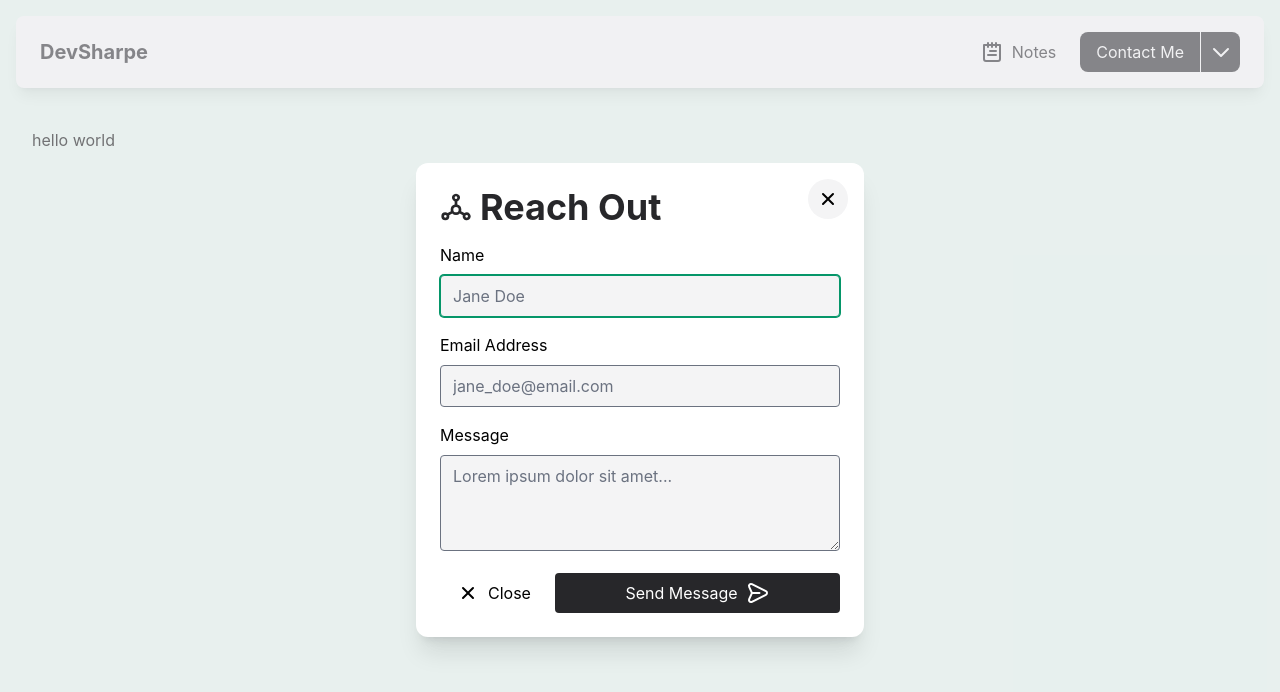
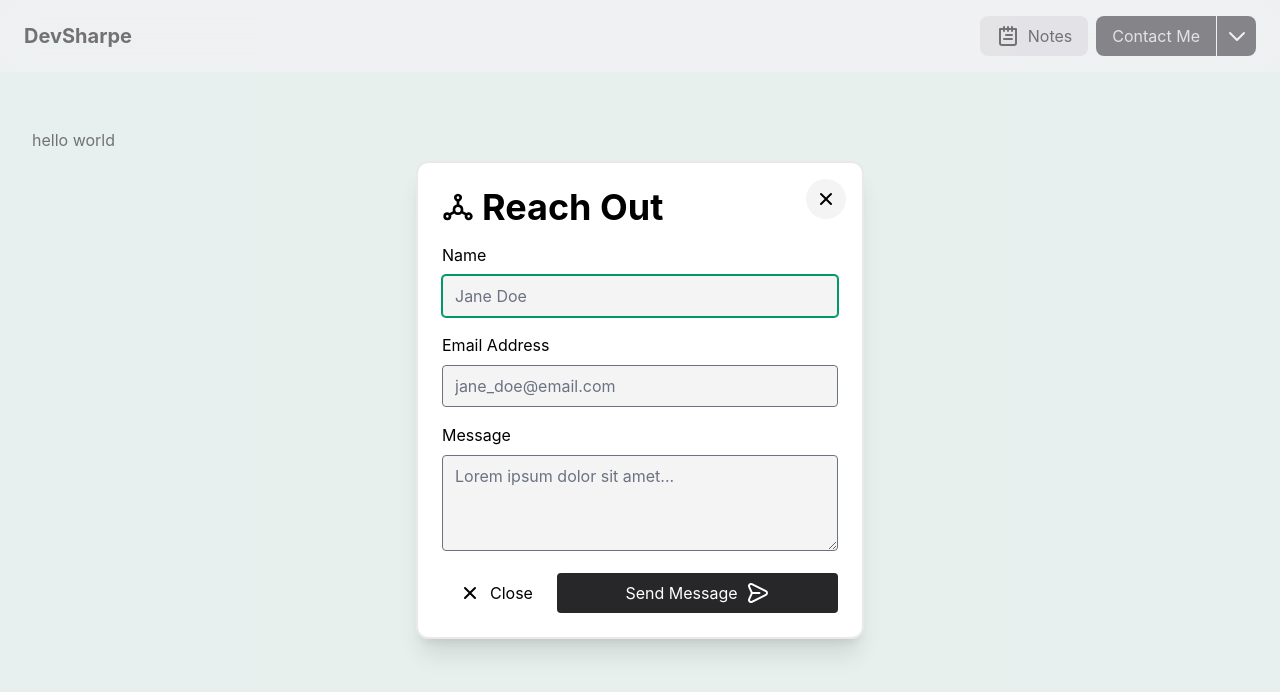
Before and after one commit to devinsharpe/devsharpe, a Next.js app: page /notes in a window 1280 px wide. Both pictures are taken after a click on the button "Contact Me". Shown: the top 692 px of the page. Built offline with nearby package versions, Linux system fonts and the light colour scheme.

Commit message:
chore: cleanup ContactDialog and Navbar

```diff
--- a/components/ContactDialog.tsx
+++ b/components/ContactDialog.tsx
@@ -1,11 +1,12 @@
 import { Dialog, Transition } from "@headlessui/react";
 import {
   UilChannel,
-  UilTimes,
+  UilExclamationTriangle,
   UilMessage,
   UilSpin,
-  UilExclamationTriangle
+  UilTimes
 } from "@iconscout/react-unicons";
+
 import React from "react";
 
 const ContactDialog: React.FC<{ isOpen: boolean; onClose: () => void }> = (
@@ -43,26 +44,26 @@ const ContactDialog: React.FC<{ isOpen: boolean; onClose: () => void }> = (
   return (
     <Dialog
       as="div"
-      className="fixed inset-0 z-50 overflow-y-auto text-center"
+      className="fixed inset-0 z-50 px-4 overflow-y-auto text-center"
       initialFocus={nameInputRef}
       open={isOpen}
       onClose={onClose}
     >
-      <Dialog.Overlay className="fixed inset-0 bg-zinc-200/50" />
+      <Dialog.Overlay className="fixed inset-0 bg-zinc-200/50 dark:bg-zinc-800/50" />
 
       <span className="inline-block h-screen align-middle" aria-hidden="true">
         &#8203;
       </span>
 
-      <div className="inline-block w-full max-w-sm p-6 my-8 space-y-4 overflow-hidden text-left align-middle transition-all transform bg-white shadow-xl md:max-w-md rounded-xl">
-        <Dialog.Title className="flex items-center space-x-2 text-2xl font-bold md:text-4xl text-zinc-800">
+      <div className="inline-block w-full max-w-sm p-6 my-8 space-y-4 overflow-hidden text-left align-middle transition-all transform bg-white border-2 shadow-xl border-zinc-300/50 dark:border-zinc-600/50 dark:bg-zinc-800 md:max-w-md rounded-xl">
+        <Dialog.Title className="flex items-center space-x-2 text-2xl font-bold md:text-4xl">
           <UilChannel className="w-8 h-8" />
           <span>Reach Out</span>
         </Dialog.Title>
 
         <button
           type="button"
-          className="absolute top-0 p-2 rounded-full right-4 bg-zinc-100 focus:outline-emerald-600 hover:text-emerald-600 hover:bg-zinc-50"
+          className="absolute top-0 p-2 rounded-full right-4 bg-zinc-100 dark:bg-zinc-700 dark:hover:bg-zinc-600 dark:hover:text-emerald-500 focus:outline-emerald-600 hover:text-emerald-600 hover:bg-zinc-50"
           onClick={onClose}
         >
           <UilTimes />
@@ -87,7 +88,7 @@ const ContactDialog: React.FC<{ isOpen: boolean; onClose: () => void }> = (
             <label htmlFor="name">Name</label>
             <input
               type="text"
-              className="w-full rounded bg-zinc-100 focus:border-emerald-600 focus:ring-emerald-600"
+              className="w-full rounded bg-zinc-100 dark:bg-zinc-700 focus:border-emerald-600 focus:ring-emerald-600"
               name="name"
               id="name"
               placeholder="Jane Doe"
@@ -100,7 +101,7 @@ const ContactDialog: React.FC<{ isOpen: boolean; onClose: () => void }> = (
             <label htmlFor="email">Email Address</label>
             <input
               type="text"
-              className="w-full rounded bg-zinc-100 focus:border-emerald-600 focus:ring-emerald-600"
+              className="w-full rounded bg-zinc-100 dark:bg-zinc-700 focus:border-emerald-600 focus:ring-emerald-600"
               name="email"
               id="email"
               value={msgData.email}
@@ -113,7 +114,7 @@ const ContactDialog: React.FC<{ isOpen: boolean; onClose: () => void }> = (
           <fieldset className="space-y-2">
             <label htmlFor="message">Message</label>
             <textarea
-              className="w-full h-24 rounded bg-zinc-100 focus:border-emerald-600 focus:ring-emerald-600"
+              className="w-full h-24 rounded bg-zinc-100 dark:bg-zinc-700 focus:border-emerald-600 focus:ring-emerald-600"
               name="message"
               id="message"
               value={msgData.message}
@@ -128,14 +129,14 @@ const ContactDialog: React.FC<{ isOpen: boolean; onClose: () => void }> = (
         <div className="flex items-center space-x-2">
           <button
             onClick={onClose}
-            className="flex items-center justify-center px-4 py-2 space-x-2 rounded hover:bg-zinc-200"
+            className="flex items-center justify-center px-4 py-2 space-x-2 rounded hover:bg-zinc-200 dark:bg-zinc-700 dark:hover:bg-zinc-600"
           >
             <UilTimes />
             <span>Close</span>
           </button>
           <button
             onClick={handleSubmit}
-            className="flex items-center justify-center w-full p-2 space-x-2 text-white rounded bg-zinc-800 hover:bg-black"
+            className="flex items-center justify-center w-full p-2 space-x-2 text-white rounded dark:bg-white dark:hover:bg-zinc-200 dark:text-zinc-800 bg-zinc-800 hover:bg-black"
           >
             <span>Send Message</span>
             {isLoading ? (
--- a/components/Navbar.tsx
+++ b/components/Navbar.tsx
@@ -6,13 +6,13 @@ import {
 } from "@iconscout/react-unicons";
 
 import { ChevronDownIcon } from "@heroicons/react/outline";
+import Link from "next/link";
 import { Menu } from "@headlessui/react";
 import React from "react";
-import Link from "next/link";
 
 const Navbar: React.FC<{ handleClick: () => void }> = ({ handleClick }) => {
   return (
-    <nav className="fixed inset-x-0 top-0 z-40 flex items-center justify-between px-6 py-4 mx-4 mt-4 bg-white rounded-lg shadow-lg text-zinc-800">
+    <nav className="fixed inset-x-0 top-0 z-40 flex flex-col items-center justify-between gap-2 px-6 py-4 md:flex-row bg-white/75 dark:bg-zinc-800/75 backdrop-blur-lg">
       <Link href="/" passHref>
         <a>
           <h1 className="text-xl font-bold cursor-pointer">DevSharpe</h1>
@@ -20,7 +20,7 @@ const Navbar: React.FC<{ handleClick: () => void }> = ({ handleClick }) => {
       </Link>
       <div className="flex items-stretch">
         <Link href="/notes" passHref>
-          <a className="flex items-center px-4 mr-2 space-x-2 rounded-lg hover:bg-zinc-200">
+          <a className="flex items-center px-4 mr-2 space-x-2 rounded-lg bg-zinc-200 dark:bg-zinc-700 dark:hover:bg-zinc-600 hover:bg-zinc-200">
             <UilNotes />
             <span>Notes</span>
           </a>
@@ -28,7 +28,7 @@ const Navbar: React.FC<{ handleClick: () => void }> = ({ handleClick }) => {
 
         <button
           type="button"
-          className="flex items-center justify-center h-10 px-4 text-white rounded-l-lg bg-zinc-800 hover:bg-black whitespace-nowrap"
+          className="flex items-center justify-center h-10 px-4 rounded-l-lg bg-zinc-800 text-zinc-200 dark:bg-white hover:bg-black dark:hover:bg-zinc-200 dark:text-zinc-800 whitespace-nowrap"
           onClick={handleClick}
         >
           Contact Me
@@ -36,21 +36,24 @@ const Navbar: React.FC<{ handleClick: () => void }> = ({ handleClick }) => {
 
         <Menu as="div" className="relative inline-block text-left">
           <div>
-            <Menu.Button className="flex items-center justify-center h-10 leading-none text-white border-l border-white rounded-r-lg bg-zinc-800 aspect-square hover:bg-black">
-              <ChevronDownIcon className="w-6 h-6 text-white" />
+            <Menu.Button
+              aria-label="Contact menu toggle"
+              className="flex items-center justify-center h-10 leading-none text-white border-l border-white rounded-r-lg dark:text-zinc-800 bg-zinc-800 dark:bg-white hover:bg-black dark:hover:bg-zinc-200 aspect-square"
+            >
+              <ChevronDownIcon className="w-6 h-6" />
             </Menu.Button>
           </div>
 
           <Menu.Items
             as="div"
-            className="absolute right-0 text-white rounded-lg top-12 bg-zinc-800"
+            className="absolute right-0 text-white rounded-lg top-12 bg-zinc-800 dark:bg-white"
           >
             <Menu.Item
               as="a"
               href="https://twitter.com/messages/compose?recipient_id=2312246869"
               target="_blank"
               rel="noreferrer"
-              className="flex items-center px-4 py-2 space-x-2 border-b whitespace-nowrap hover:text-cyan-400"
+              className="flex items-center px-4 py-2 space-x-2 border-b whitespace-nowrap text-zinc-100 dark:text-zinc-800 dark:hover:text-cyan-500 hover:text-cyan-400"
             >
               <UilTwitter />
               <p>Twitter</p>
@@ -60,7 +63,7 @@ const Navbar: React.FC<{ handleClick: () => void }> = ({ handleClick }) => {
               href="https://www.linkedin.com/in/devin-sharpe-8912b0191/"
               target="_blank"
               rel="noreferrer"
-              className="flex items-center px-4 py-2 space-x-2 border-b whitespace-nowrap hover:text-blue-400"
+              className="flex items-center px-4 py-2 space-x-2 border-b whitespace-nowrap text-zinc-100 dark:text-zinc-800 dark:hover:text-blue-500 hover:text-blue-400"
             >
               <UilLinkedin />
               <p>LinkedIn</p>
@@ -70,7 +73,7 @@ const Navbar: React.FC<{ handleClick: () => void }> = ({ handleClick }) => {
               href="mailto:devin@devsharpe.io"
               target="_blank"
               rel="noreferrer"
-              className="flex items-center px-4 py-2 space-x-2 whitespace-nowrap hover:text-emerald-400"
+              className="flex items-center px-4 py-2 space-x-2 whitespace-nowrap text-zinc-100 dark:text-zinc-800 dark:hover:text-emerald-500 hover:text-emerald-400"
             >
               <UilEnvelope />
               <p>Email</p>
```
